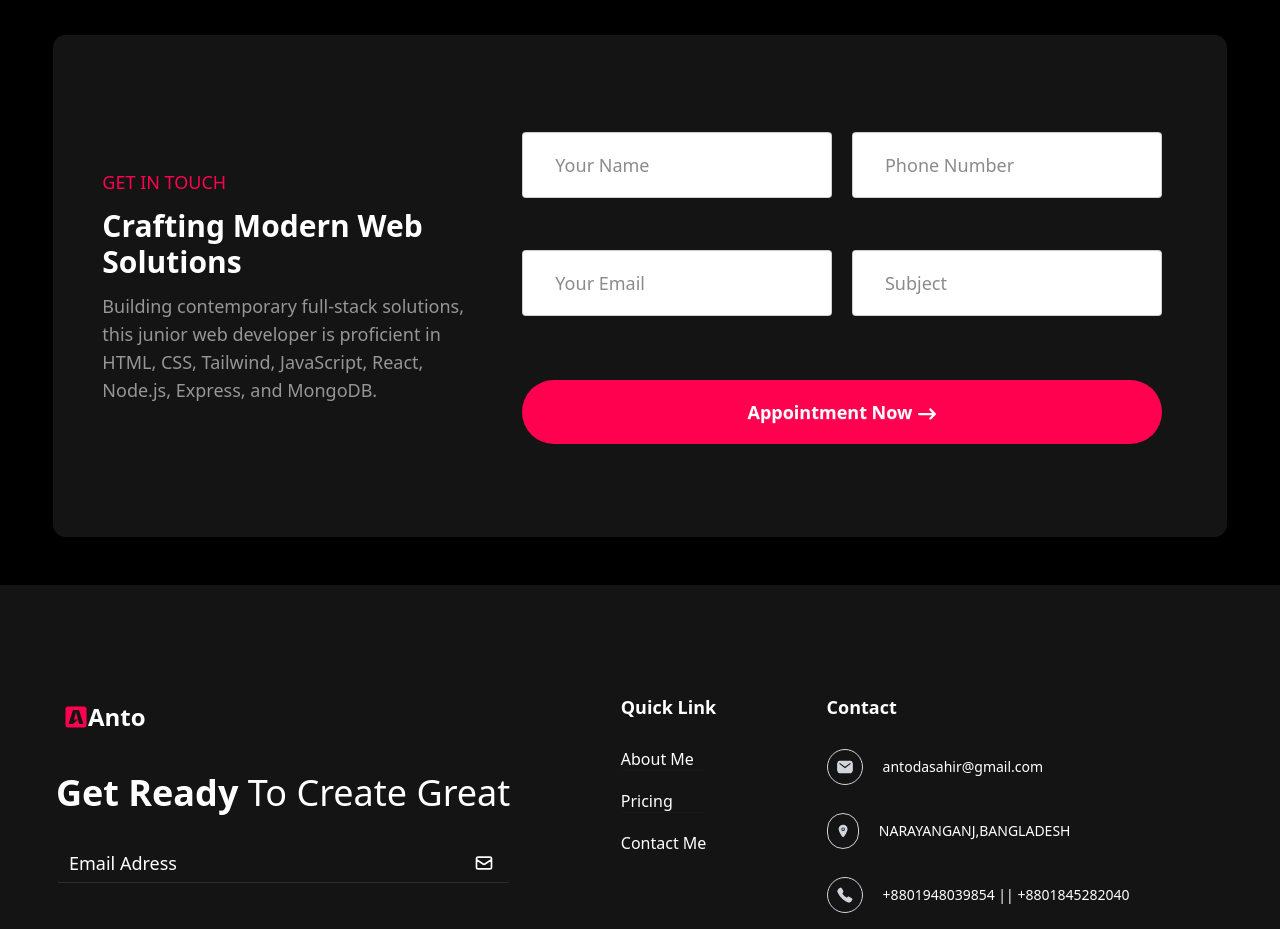
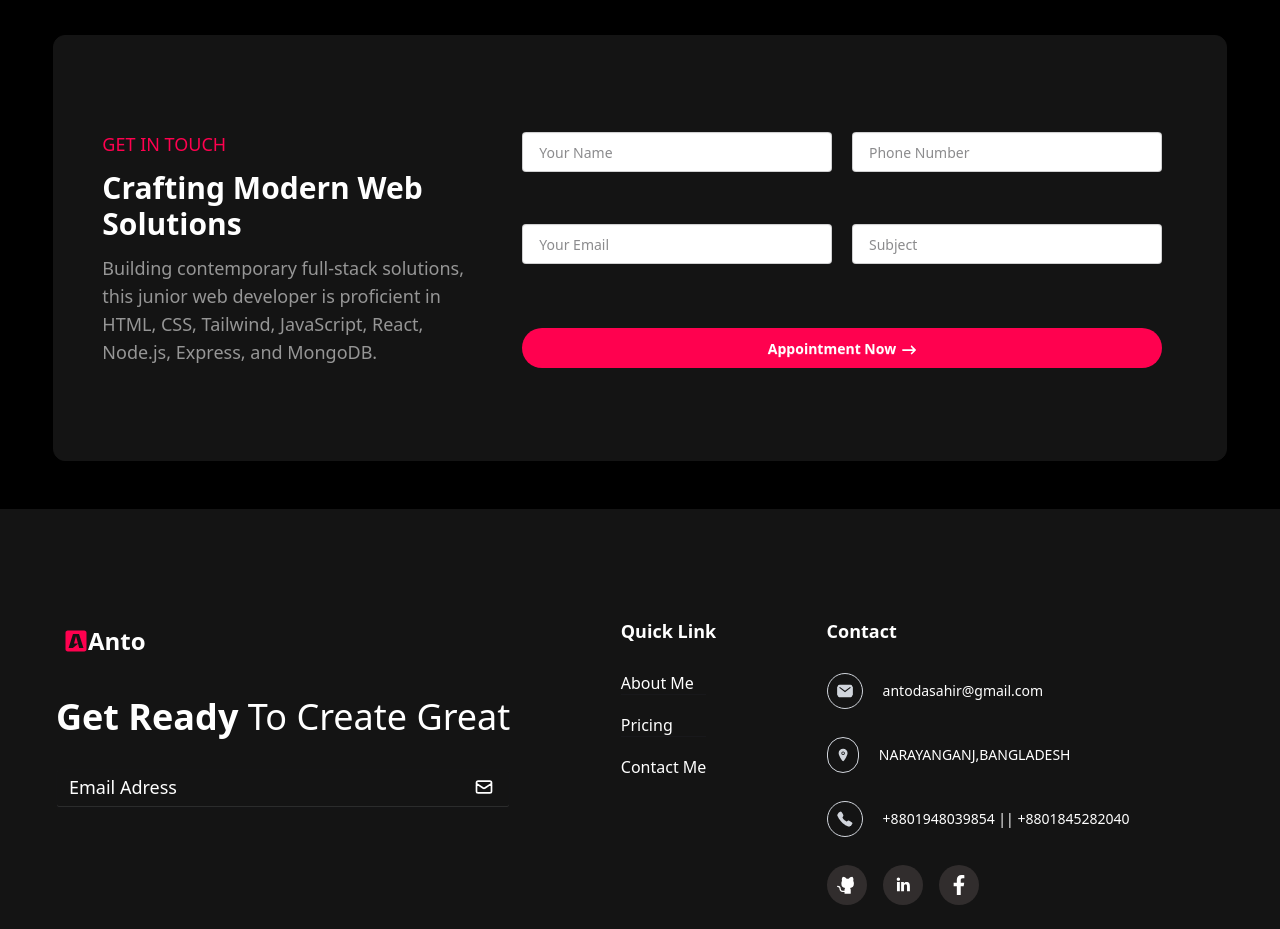
Before and after one commit to anto-das/anto-das-ahir, a React (Vite) app: page /about in a window 1280 px wide. Shown: the part 1900-2829 px from the top of the page. Built offline with nearby package versions, Linux system fonts and the light colour scheme.

Commit message:
updated some designs

```diff
--- a/src/Shared/ContactForm.jsx
+++ b/src/Shared/ContactForm.jsx
@@ -13,19 +13,19 @@ const ContactForm = () => {
     <div className="w-full py-8">
         <form className="lg:px-4 grid grid-cols-1 md:grid-cols-1 lg:grid-cols-2 gap-5">
           <div className="w-full py-4">
-          <input type="text" className="input w-full p-8 focus:text-gray-400 text-lg" placeholder="Your Name" />
+          <input type="text" className="input w-full p-4 focus:text-gray-400 text-md" placeholder="Your Name" />
           </div>
           <div className="w-full py-4">
-          <input type="number" className="input w-full p-8 focus:text-gray-400 text-lg" placeholder="Phone Number" />
+          <input type="number" className="input w-full p-4 focus:text-gray-400 text-md" placeholder="Phone Number" />
           </div >
           <div className="w-full py-4">
-          <input type="email" className="input w-full p-8 focus:text-gray-400 text-lg" placeholder="Your Email" />
+          <input type="email" className="input w-full p-4 focus:text-gray-400 text-md" placeholder="Your Email" />
           </div>
           <div className="w-full py-4">
-          <input type="text" className="input w-full p-8 focus:text-gray-400 text-lg" placeholder="Subject" />
+          <input type="text" className="input w-full p-4 focus:text-gray-400 text-md" placeholder="Subject" />
           </div>
           <div className="w-full py-3 lg:col-span-2">
-                <button className="btn shadow-none border-none bg-[#ff014f] mt-4 w-full p-8 text-white font-bold text-lg rounded-4xl">Appointment Now<FaArrowRightLong className="mt-1" /></button>
+                <button className="btn shadow-none border-none bg-[#ff014f] mt-4 w-full p-4 text-white font-bold text-md rounded-4xl">Appointment Now<FaArrowRightLong className="mt-1" /></button>
           </div>
         </form>
 
--- a/src/components/HomePageBanner.jsx
+++ b/src/components/HomePageBanner.jsx
@@ -7,12 +7,12 @@ import { IoCall } from 'react-icons/io5';
 import { FaRegShareSquare } from 'react-icons/fa';
 const HomePageBanner = () => {
     return (
-     <div style={{backgroundImage:`url(${bgImg})`}} className='w-full h-210 md:h-100 lg:h-150 bg-cover bg-center bg-no-repeat relative'>
+     <div style={{backgroundImage:`url(${bgImg})`}} className='w-full h-215 md:h-100 lg:h-120 bg-cover bg-center bg-no-repeat relative'>
            <div className='space-y-5 flex flex-col justify-between items-center absolute inset-0 bg-black/50 '>
            <div className="hero w-11/12 mx-atuo">
   <div className="hero-content justify-center items-center py-10 flex-col md:flex-row-reverse lg:flex-row-reverse">
     {/* image div */}
-   <div className='py-10 w-full relative'>
+   <div className='py-0 w-full relative'>
      <img
       src={profile}
       className="w-full relative bg-transparent rounded-full z-0.5 shadow-2xl mx-auto"
@@ -46,11 +46,11 @@ const HomePageBanner = () => {
         Provident cupiditate voluptatem et in. Quaerat fugiat  ut assumenda excepturi exercitationem
         quasi. In deleniti eaque aut repudiandae et a id nisi.
       </p>
-      <div className='w-1/2 flex flex-col lg:flex-row justify-between items-start gap-3'>
+      <div className='w-1/2 flex flex-row justify-between items-start gap-3'>
       <a
-       href="https://drive.google.com/file/d/17wLXz1ptk7R1x2o1a2rBeFZoIdrIay1T/view?usp=drive_link"
-  target="_blank"
-  rel="noopener noreferrer"
+       href="https://drive.google.com/file/d/17wLXz1ptk7R1x2o1a2rBeFZoIdrIay1T/view?usp=sharing"
+        target="_blank"
+        rel="noopener noreferrer"
       className="border border-[#ff014f] px-2 py-1  hover-border-[#ff014f] transition-all duration-900 hover:bg-transparent text-lg hover:text-[#ff014f] btn shadow-none rounded-none text-white bg-[#ff014f]"><FaRegShareSquare /> Resume</a>
      <Link to={'/contact'}>
      <button className="px-2 py-1 border border-[#ff014f] transition-all duration-900 bg-transparent text-lg text-[#ff014f] btn shadow-none rounded-none hover:text-white hover:bg-[#ff014f]"> <IoCall/> Contact</button>
--- a/src/components/SmallSidebar.jsx
+++ b/src/components/SmallSidebar.jsx
@@ -10,14 +10,12 @@ const SmallSidebar = ({closeDrawer}) => {
     <ul  onClick={()=>closeDrawer()} className="grid gap-5">
       <li className='border-b  border-[#969696] '><Link to={'/'} className={'text-[#969696] uppercase font-bold text-[16px]'}>Home</Link></li>
       <li className='border-b  border-[#969696] '><Link to={'/about'} className={'text-[#969696] uppercase font-bold text-[16px]'}>About</Link></li>
-      <li className='border-b  border-[#969696] '><Link to={'/service'} className={'text-[#969696] uppercase font-bold text-[16px]'}>Service</Link></li>
-      <li className='border-b  border-[#969696] '><Link to={'/blog'} className={'text-[#969696] uppercase font-bold text-[16px]'}>Blog</Link></li>
       <li className='border-b  border-[#969696] '><Link to={'/project'} className={'text-[#969696] uppercase font-bold text-[16px]'}>Projects</Link></li>
       <li ><Link to={'/contact'} className={'text-[#969696] uppercase font-bold text-[16px]'}>Contact</Link></li>
     </ul>
     </>
     return (
-        <div className="menu bg-[#141414] text-base-content min-h-full max-w-96 py-7 px-4 md:px-6 lg:px-8 space-y-5">
+        <div className="menu bg-[#141414] text-base-content min-h-full py-7 px-7 md:px-6 lg:px-8 space-y-5 w-[80%]">
             <div className='flex justify-between items-center'>
         <Logo></Logo>
         <button onClick={()=>closeDrawer()} className="drawer-button btn btn-circle border-none shadow-none transition duration-500 hover:bg-[#FF014F] bg-black text-white text-xl"><RxCross1 /></button>
```
